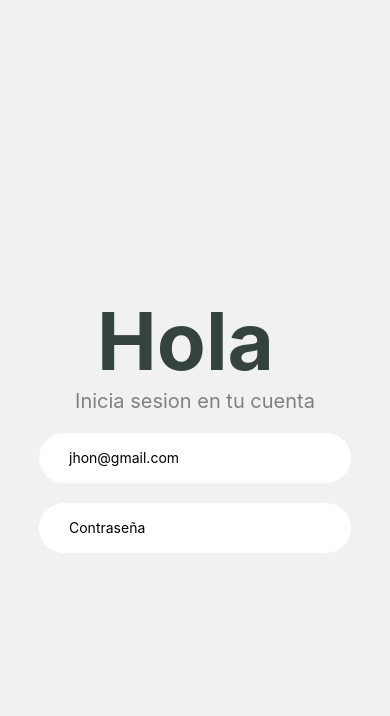
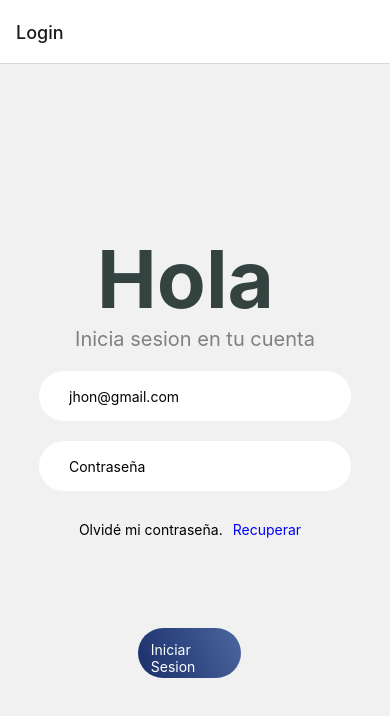
Before and after one commit to SrTrumpet/front-marcapp, a React Native app: screen /Login in a window 390 px wide. Shown: the top 716 px of the page. Built offline with nearby package versions, Linux system fonts and the light colour scheme.

Commit message:
Creadas las screens para Login, Olvido de claves, y Registro

```diff
--- a/App.tsx
+++ b/App.tsx
@@ -1,23 +1,22 @@
-import { StatusBar } from 'expo-status-bar';
 import React from 'react';
-import {Text, View, TextInput} from 'react-native';
-import styles from './components/style/styles';
+import { NavigationContainer } from '@react-navigation/native';
+import { createNativeStackNavigator } from '@react-navigation/native-stack';
+import Login from './screens/Login';
+import ForgotPass from './screens/ForgotPass';
+import Register from './screens/Register';
 
+const Stack = createNativeStackNavigator();
 
 export default function App() {
   return (
-    <View style = {styles.container}>
-      <Text style = {styles.titulo}>Hola </Text>
-      <Text style = {styles.subTitle}>Inicia sesion en tu cuenta</Text>
+    <NavigationContainer>
+      <Stack.Navigator>
+        <Stack.Screen name="Login" component = {Login}/>
+        <Stack.Screen name="ForgotPass" component={ForgotPass}/>
+        <Stack.Screen name="Register" component={Register}/>
+      </Stack.Navigator>
 
-      <TextInput style = {styles.textInput}
-        placeholder='jhon@gmail.com'
-      />
+    </NavigationContainer>
 
-      <TextInput style = {styles.textInput}
-        placeholder='Contraseña'
-      />
-      <StatusBar style="auto" />
-    </View>
   );
 }
--- /dev/null
+++ b/ButtonGradient.tsx
@@ -0,0 +1,20 @@
+import React from 'react';
+import {Text, TouchableOpacity}  from "react-native";
+import {LinearGradient} from 'expo-linear-gradient'
+import styles from './components/style/styles';
+
+
+export default function ButtonGradient ({ onPress }){
+    return(
+        <TouchableOpacity style = {styles.containerButton} onPress={onPress}>
+            <LinearGradient
+                colors={['#4c669f','#192f6a']}
+                start={{x: 1, y:0}}
+                end={{x:0 ,y:1}}
+                style = {styles.buttonSession}>
+                <Text style = {styles.text}>Iniciar Sesion</Text>
+            </LinearGradient>
+
+        </TouchableOpacity>
+    );
+}
--- a/components/style/styles.ts
+++ b/components/style/styles.ts
@@ -29,6 +29,31 @@ const styles = StyleSheet.create({
         borderRadius: 30,
         backgroundColor: '#fff'
     },
+
+    text: {
+        color : "#fff",
+    },
+
+    containerButton: {
+        marginTop: 100
+    },
+
+    buttonSession: {
+        width: '90%',
+        height: 50,
+        borderRadius: 30,
+        padding:13
+    },
+
+    textNavegaation:{
+        top:20,
+        color : 'black'
+    },
+
+    linkText:{
+        padding: 10,
+        color: 'blue'
+    },
 });
 
 export default styles;
--- /dev/null
+++ b/screens/ForgotPass.tsx
@@ -0,0 +1,20 @@
+import React from "react";
+import { StatusBar } from 'expo-status-bar';
+import { TextInput, Text, View } from "react-native";
+import styles from './../components/style/styles';
+
+const ForgotPass = () =>{
+    return(
+        <View style = {styles.container}>
+
+            <Text style = {styles.subTitle}>
+                Ingresa tu correo electronico
+            </Text>
+
+            <StatusBar style="auto" />
+        </View>
+
+    )
+}
+
+export default ForgotPass;
--- /dev/null
+++ b/screens/Login.tsx
@@ -0,0 +1,56 @@
+import { StatusBar } from 'expo-status-bar';
+import React, {useState} from "react";
+import { TextInput, Text, View, TouchableOpacity } from "react-native";
+import styles from './../components/style/styles';
+import ButtonGradient from './../ButtonGradient';
+
+
+
+
+const Login = ({navigation}) =>{
+
+
+
+    const [email, setEmail] = useState('');
+    const [password, setPassword] = useState('');
+
+    const handleLogin = () => {
+        // Mostrar los datos en la consola
+        console.log("Datos ingresados:", { email, password });
+    };
+
+
+    return(
+        <View style = {styles.container}>
+            <Text style = {styles.titulo}>Hola </Text>
+            <Text style = {styles.subTitle}>Inicia sesion en tu cuenta</Text>
+
+            <TextInput style = {styles.textInput}
+            placeholder='jhon@gmail.com'
+            onChangeText={setEmail}
+            value={email}
+            />
+
+            <TextInput
+            style = {styles.textInput}
+            placeholder='Contraseña'
+            secureTextEntry = {true}
+            onChangeText={setPassword}
+            value={password}
+            />
+
+            <Text style={styles.textNavegaation}>Olvidé mi contraseña.
+                <TouchableOpacity onPress={() => navigation.navigate('ForgotPass')}>
+                <Text style={styles.linkText}>Recuperar</Text>
+                </TouchableOpacity>
+            </Text>
+
+            <ButtonGradient  onPress={handleLogin}/>
+
+            <StatusBar style="auto" />
+    </View>
+
+    )
+}
+
+export default Login;
--- /dev/null
+++ b/screens/Register.tsx
@@ -0,0 +1,19 @@
+import React from "react";
+import { TextInput, Text, View } from "react-native";
+import styles from './../components/style/styles';
+
+const Register = () =>{
+    return(
+        <View>
+
+            <Text>
+                Ingresa tu correo electronico
+            </Text>
+
+
+        </View>
+
+    )
+}
+
+export default Register;
```
Also changed, not shown: package.json (+10 -2 lines), components/pages/auth/Login.tsx (deleted), components/pages/auth/Register.tsx (deleted), 1 other file (tests, documents, lock files or other folders).
